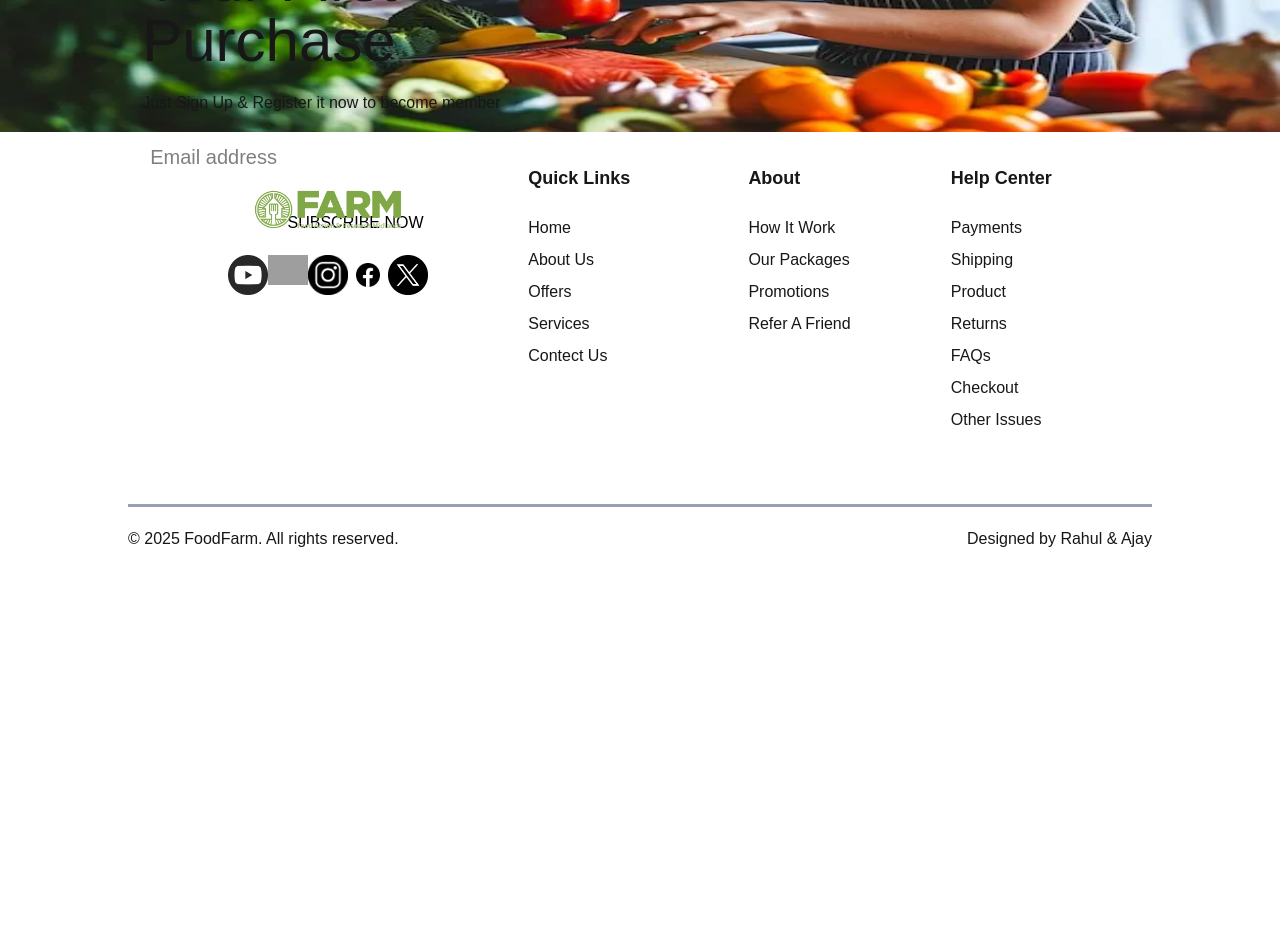
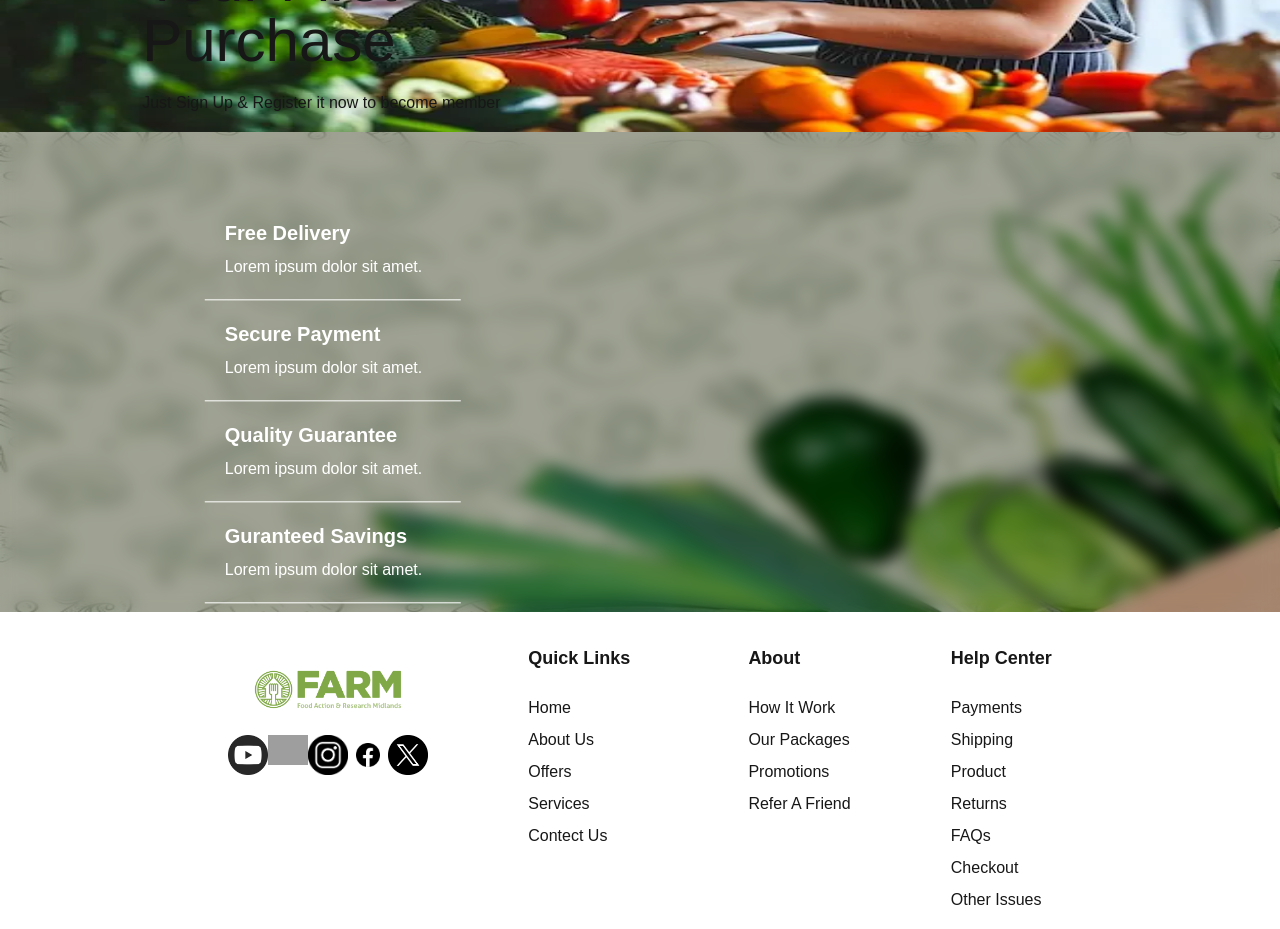
Before and after one commit to rahul-rathee7/Food-Farm, a Next.js app in the folder frontend/: page / in a window 1280 px wide. Shown: the part 3040-3969 px from the top of the page. Before the commit the page ends 3643 px from the top, so only its background shows below. Built offline with nearby package versions, Linux system fonts and the light colour scheme; grey boxes are pictures that could not be loaded.

Commit message:
AboutInformation section created

```diff
--- /dev/null
+++ b/frontend/src/app/components/AboutInformation.tsx
@@ -0,0 +1,37 @@
+import React from 'react'
+import Image from 'next/image'
+import bgImage from '../../../public/assets/images/hand-drawn-pattern-background_23-2150829943.webp'
+
+const AboutInformation = () => {
+    return (
+        <div>
+            <div className='relative w-full '>
+                <div className='absolute w-full relative'>
+                    <Image className='w-full h-[60vh]' src={bgImage} alt='bgImage' />
+                </div>
+                <div className='absolute top-0 left-0 w-full text-black h-full bg-black/30 backdrop-blur-sm'>
+                    <div className='translate-y-1/6 translate-x-4/5 w-1/5 text-white'>
+                        <div className='p-5 border-b-1'>
+                            <div></div>
+                            <div className='flex flex-col gap-2'><h2 className='font-bold text-xl'>Free Delivery</h2><p>Lorem ipsum dolor sit amet.</p></div>
+                        </div>
+                        <div className='p-5 border-b-1'>
+                            <div></div>
+                            <div className='flex flex-col gap-2'><h2 className='font-bold text-xl'>Secure Payment</h2><p>Lorem ipsum dolor sit amet.</p></div>
+                        </div>
+                        <div className='p-5 border-b-1'>
+                            <div></div>
+                            <div className='flex flex-col gap-2'><h2 className='font-bold text-xl'>Quality Guarantee</h2><p>Lorem ipsum dolor sit amet.</p></div>
+                        </div>
+                        <div className='p-5 border-b-1'>
+                            <div></div>
+                            <div className='flex flex-col gap-2'><h2 className='font-bold text-xl'>Guranteed Savings</h2><p>Lorem ipsum dolor sit amet.</p></div>
+                        </div>
+                    </div>
+                </div>
+            </div>
+        </div>
+    )
+}
+
+export default AboutInformation
--- a/frontend/src/app/page.tsx
+++ b/frontend/src/app/page.tsx
@@ -4,6 +4,7 @@ import Categories from './components/Categories';
 import  Cards  from './components/Cards';
 import Articles from './components/Articles';
 import SubscribeSection from './components/SubscribeSection';
+import AboutInformation from './components/AboutInformation';
 
 export default function Home() {
   return (
@@ -15,6 +16,7 @@ export default function Home() {
       </div>
       <Articles />
       <SubscribeSection />
+      <AboutInformation />
     </div>
   );
 }
```
Also changed, not shown: frontend/public/assets/images/hand-drawn-pattern-background_23-2150829943.webp (added).
